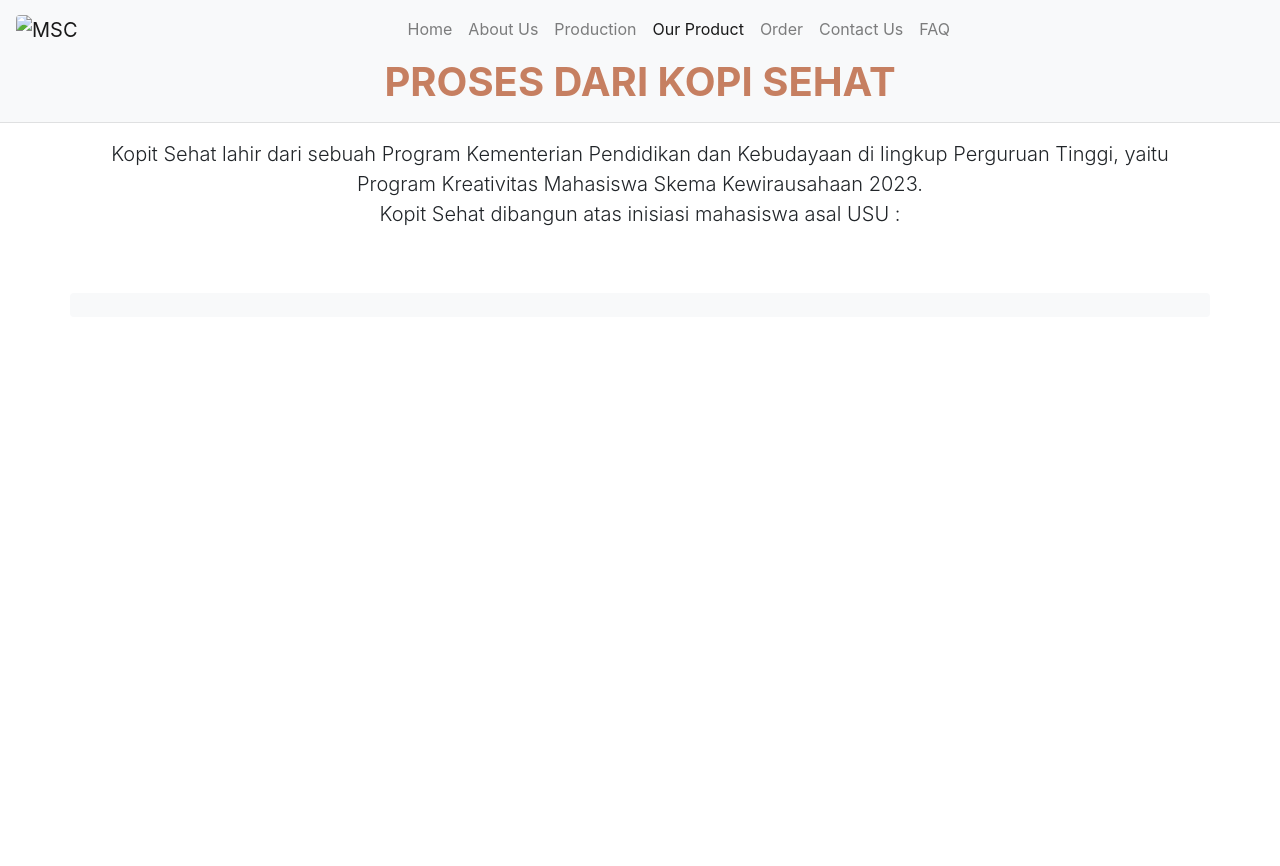
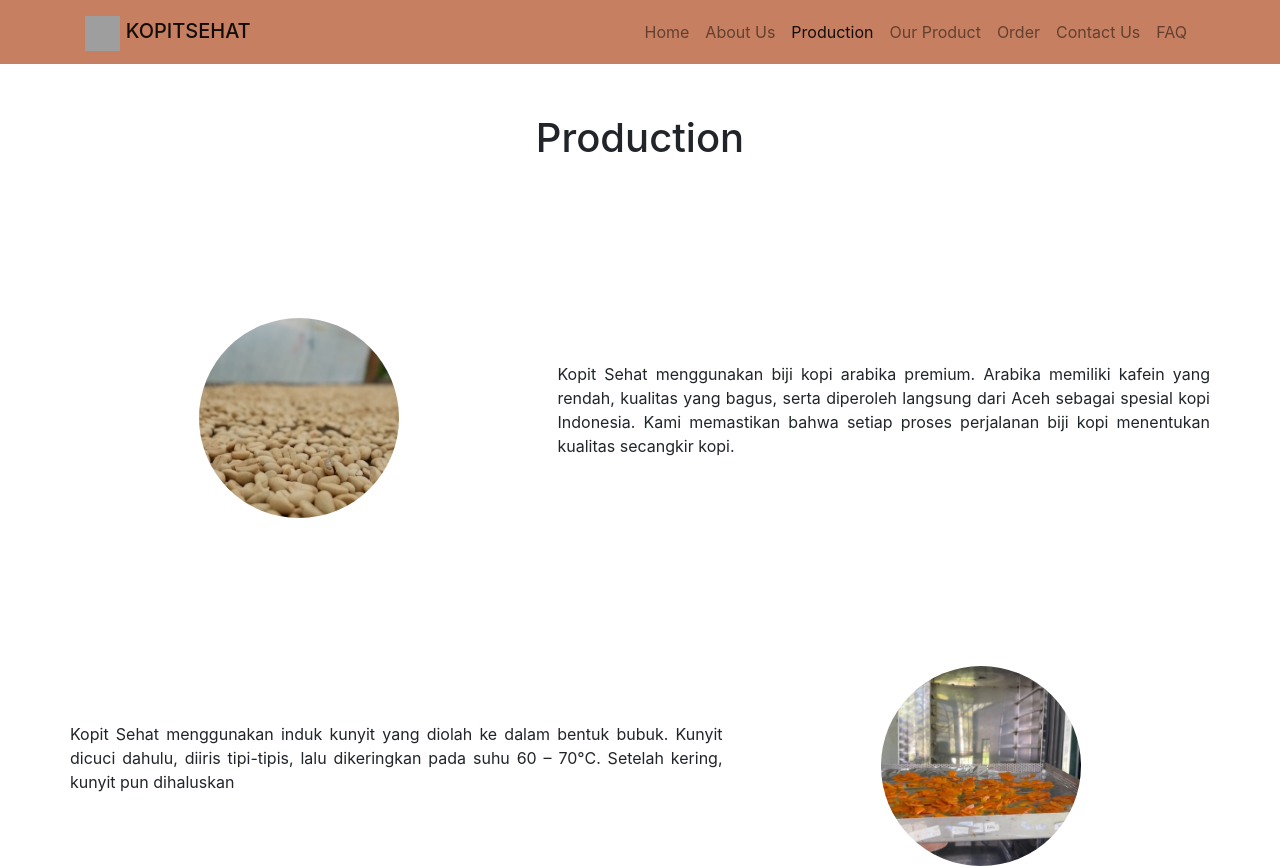
Before and after one commit to Chevyosa/KOPITSEHAT-Project, a plain HTML site: page production.html in a window 1280 px wide. Before the commit the page ends 800 px from the top, so only its background shows below. Drawn offline with nearby package versions, Linux system fonts and the light colour scheme; grey boxes are pictures that could not be loaded.

Commit message:
Added Some Resources & Updated Production Page

```diff
--- a/assets/css/style.css
+++ b/assets/css/style.css
@@ -4,5 +4,23 @@
 
 .bg-brown{
     background-color: #C67F61;
-    color: #000;
+    color: #FFFF;
 }
+
+.titleproduction{
+    margin-top: 50px;
+}
+
+.production{
+    width: 200px;
+    height: 200px;
+    border-radius: 50%;
+}
+.firstrow{
+    margin-top: 100px;
+    align-items: center;
+}
+.secondrow{
+    margin-top: 100px;
+    align-items: center;
+}
--- a/production.html
+++ b/production.html
@@ -4,35 +4,33 @@
       <meta charset="UTF-8">
       <meta http-equiv="X-UA-Compatible" content="IE=edge">
       <meta name="viewport" content="width=device-width, initial-scale=1.0">
-    <title>About Us</title>
+      <title>Production</title>
       <link rel="stylesheet" href="https://cdn.jsdelivr.net/npm/bootstrap@4.6.2/dist/css/bootstrap.min.css" integrity="sha384-xOolHFLEh07PJGoPkLv1IbcEPTNtaed2xpHsD9ESMhqIYd0nLMwNLD69Npy4HI+N" crossorigin="anonymous">
       <link rel="stylesheet" href="assets/css/style.css">
-
+      <link rel="icon" href="./assets/img/Logo Kopit.png" type="image/png">
 
       <script src="https://cdn.jsdelivr.net/npm/jquery@3.5.1/dist/jquery.slim.min.js" integrity="sha384-DfXdz2htPH0lsSSs5nCTpuj/zy4C+OGpamoFVy38MVBnE+IbbVYUew+OrCXaRkfj" crossorigin="anonymous"></script>
       <script src="https://cdn.jsdelivr.net/npm/bootstrap@4.6.2/dist/js/bootstrap.bundle.min.js" integrity="sha384-Fy6S3B9q64WdZWQUiU+q4/2Lc9npb8tCaSX9FK7E8HnRr0Jz8D6OP9dO5Vg3Q9ct" crossorigin="anonymous"></script>
   </head>
   <body>
-    <nav class="navbar sticky-top navbar-expand-lg navbar-light bg-light">
-        <a class="navbar-brand" href="#">
-          <img src="src/img/Logo MSC.jpg" width="45" height="45" alt="MSC" class="rounded">
+    <nav class="navbar sticky-top navbar-expand-lg navbar-light bg-brown">
+      <div class="container">
+        <a class="navbar-brand " href="#">
+          <img src="./assets/img/Logo Kopit.png" width="35" height="35" class="d-inline-block align-text-top">
+          <span style="font-weight: 500;" class="d-inline-block align-text-top">KOPITSEHAT</span>
         </a>
-        <button class="navbar-toggler" type="button" data-toggle="collapse" data-target="#navbarSupportedContent" aria-controls="navbarSupportedContent" aria-expanded="false" aria-label="Toggle navigation">
-          <span class="navbar-toggler-icon"></span>
-        </button>
-
         <div class="collapse navbar-collapse" id="navbarSupportedContent">
-            <ul class="navbar-nav mx-auto">
+          <ul class="navbar-nav ml-auto">
             <li class="nav-item">
               <a class="nav-link" href="index.html">Home</a>
             </li>
             <li class="nav-item">
               <a class="nav-link" href="About.html">About Us</a>
             </li>
-              <li class="nav-item">
+            <li class="nav-item active">
               <a class="nav-link" href="production.html">Production</a>
             </li>
-              <li class="nav-item active">
+            <li class="nav-item">
               <a class="nav-link" href="product.html">Our Product</a>
             </li>
             <li class="nav-item">
@@ -46,36 +44,32 @@
               </li>
           </ul>
         </div>
+      </div>
     </nav>
-
-    <div class="containerfluid mx-auto bg-light">
-        <h1 class="text-center text-brown font-weight-bold text-uppercase">Proses dari Kopi Sehat</h1>
-        <hr>
+    <div>
+      <h1 class="text-center titleproduction">Production</h1>
+      <div class="container">
+        <div class="row text-center">
+          <div class="row firstrow">
+            <div class="col-sm-5 pt-lg-5" data-aos="fade-left" data-aos-duration="1000">
+                <img src="./assets/img/Production 1.jpg" class="img-responsive production">
             </div>
-
-    <div class="container my-md-2">
-       <div class="row">
-            <div class="col-md-12 text-center">
-                <p class="lead">Kopit Sehat lahir dari sebuah Program Kementerian Pendidikan dan Kebudayaan di lingkup
-                    Perguruan Tinggi, yaitu Program Kreativitas Mahasiswa Skema Kewirausahaan 2023.<br> Kopit
-                    Sehat dibangun atas inisiasi mahasiswa asal USU :</p>
-
-                <p class="lead">
-                </p>
+            <div class="col-sm-7 pt-lg-5" data-aos="fade-right" data-aos-duration="1000">
+              <p class="text-justify">Kopit Sehat menggunakan biji kopi arabika premium. Arabika memiliki kafein yang rendah, kualitas yang bagus, serta diperoleh langsung dari Aceh sebagai spesial kopi Indonesia. Kami memastikan bahwa setiap proses perjalanan biji kopi menentukan kualitas secangkir kopi.</p>
             </div>
           </div>
         </div>
-
-    <div class="container my-md-5 mx-auto bg-light rounded">
-        <div class="row">
-            <div class="col-md-3">
-                <img src="src/img/IMG_9157.JPG" alt="" class="img-fluid rounded">
       </div>
-            <div class="col-md-6">
-                <img src="src/img/IMG_9148.JPG" alt="" class="img-fluid rounded">
+      <div class="container">
+        <div class="row text-center">
+          <div class="row secondrow">
+            <div class="col-sm-7 pt-lg-5" data-aos="fade-right" data-aos-duration="1000">
+              <p class="text-justify">Kopit Sehat menggunakan induk kunyit yang diolah ke dalam bentuk bubuk. Kunyit dicuci dahulu, diiris tipi-tipis, lalu dikeringkan pada suhu 60 – 70°C. Setelah kering, kunyit pun dihaluskan</p>
             </div>
-            <div class="col-md-3">
-                <img src="src/img/IMG_9157.JPG" alt="" class="img-fluid rounded">
+            <div class="col-sm-5 pt-lg-5" data-aos="fade-left" data-aos-duration="1000">
+                <img src="./assets/img/Production 2.jpg" class="img-responsive production">
+            </div>
+          </div>
         </div>
       </div>
     </div>
```
Also changed, not shown: assets/img/Production 1.jpg (added), assets/img/Production 2.jpg (added), 1 other file. Lines whose indentation alone changed are shown as unchanged.
